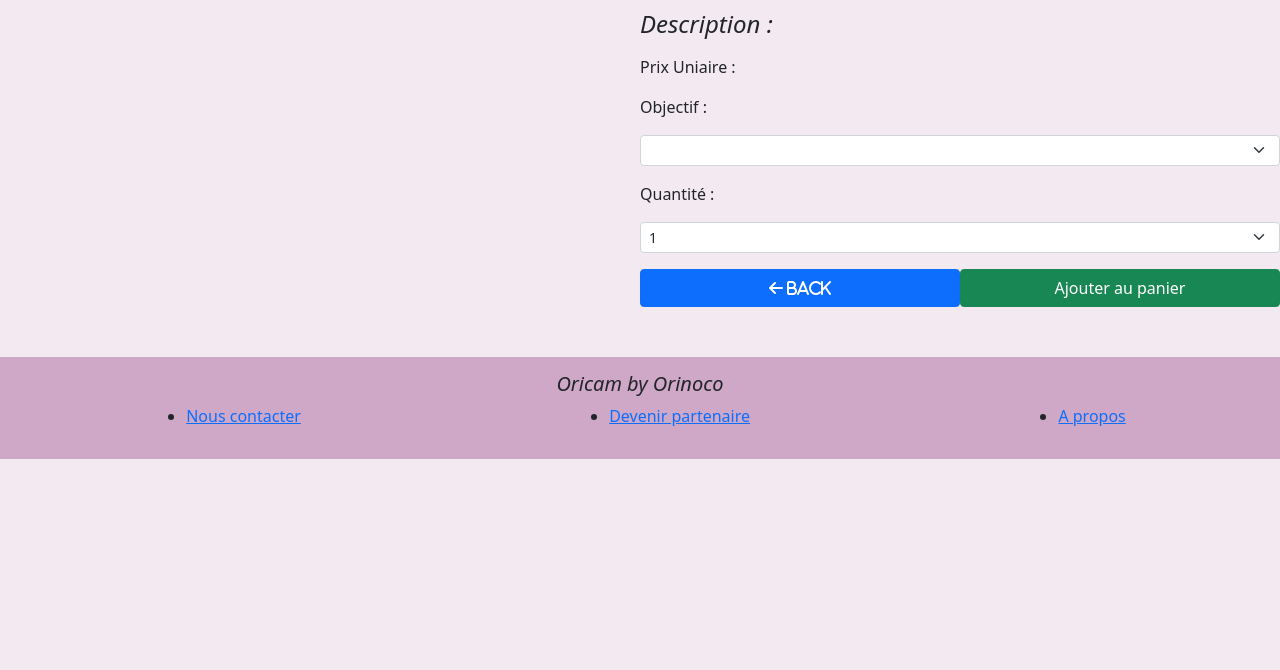
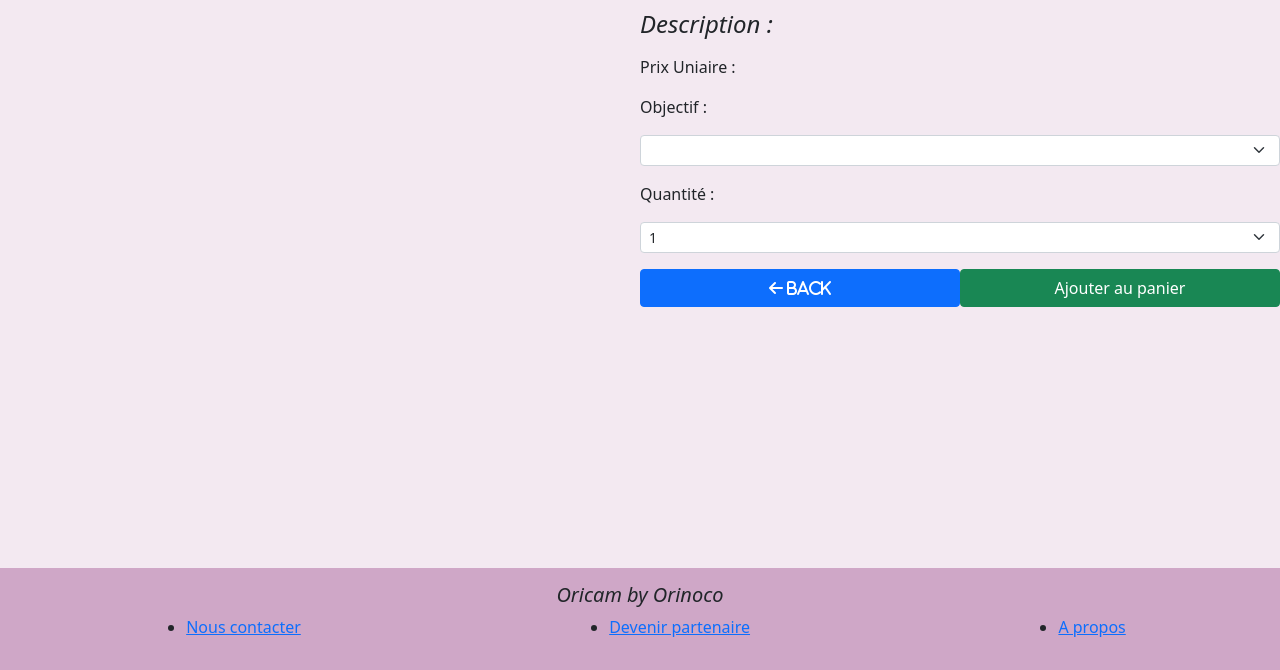
Before and after one commit to NicolasH67/HECKERNICOLAS_5_05042021, a website: page product.html in a window 1280 px wide. Shown: the part 130-800 px from the top of the page. Drawn offline with nearby package versions, Linux system fonts and the light colour scheme; no server answers.

Commit message:
fix error footer

```diff
--- a/SASS/Base/_setting.scss
+++ b/SASS/Base/_setting.scss
@@ -7,3 +7,19 @@ body {
     padding-top: 15px;
     padding-bottom: 15px;
 }
+
+.footer-product {
+    background: darken($color-bg, $amount: 20%);
+    margin-top: 50px;
+    padding-top: 15px;
+    padding-bottom: 15px;
+    @media screen and (min-width: 767px) {
+        background: darken($color-bg, $amount: 20%);
+        margin-top: 50px;
+        padding-top: 15px;
+        padding-bottom: 15px;
+        position: absolute;
+        bottom: 0;
+        width: 100%;
+    }
+}
--- a/product.html
+++ b/product.html
@@ -79,7 +79,7 @@
 
     </section>
 
-    <footer class="footer">
+    <footer class="footer-product">
         <h2 class="footer__title h5 fst-italic text-center">Oricam by Orinoco</h2>
         <ul class="footer__ul d-md-flex justify-content-around">
             <li class="footer__ul__li">
```
Also changed, not shown: CSS/style.css, 1 other file.
